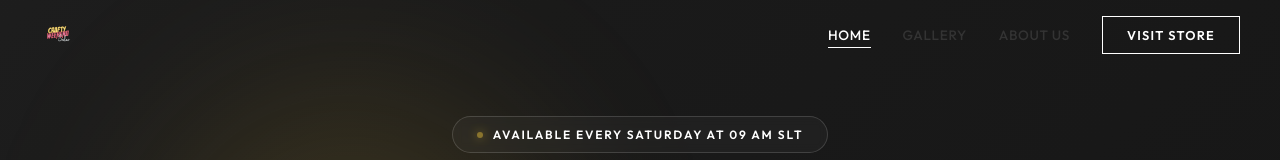
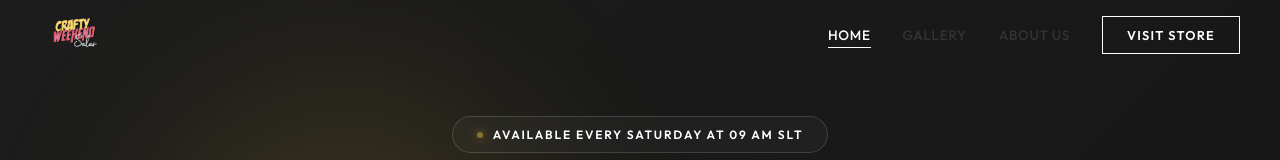
Before and after one commit to Wannamonroe/Crafty, a React (Vite) app: page / in a window 1280 px wide. Shown: the top 160 px of the page. Built offline with nearby package versions, Linux system fonts and the light colour scheme; a web font is replaced by a local one.

Commit message:
STYLE: Logo mas grande en navbar

```diff
--- a/src/components/Navbar.css
+++ b/src/components/Navbar.css
@@ -36,13 +36,15 @@
 .navbar__logo {
   height: 38px;
   width: auto;
+  transform: scale(1.9);
+  transform-origin: left center;
   transition: transform 0.3s ease, filter 0.3s ease;
 }
 
 /* Removed filter so the logo shows its true colors */
 
 .navbar__brand:hover .navbar__logo {
-  transform: scale(1.05);
+  transform: scale(1.7);
 }
 
 .navbar__links {
```
